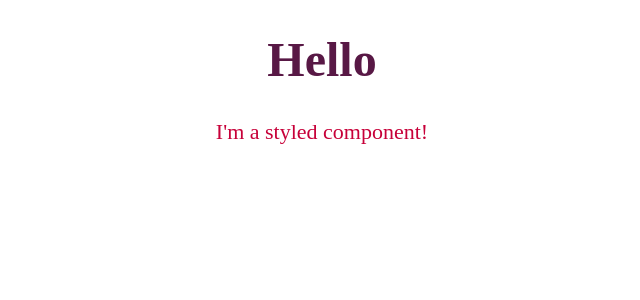
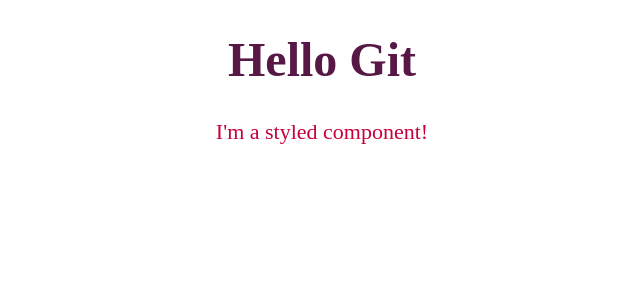
Before and after one commit to InbalBenItamar/my-hiking-worm, a React app: page / in a window 1280 px wide. Shown: the top 300 px of the page, without its empty margins (318-958 px from the left). Built offline with nearby package versions, Linux system fonts and the light colour scheme.

Commit message:
testing github setup/integration

```diff
--- a/src/App.js
+++ b/src/App.js
@@ -17,7 +17,7 @@ const Text = styled.p`
 const App = () => {
   return (
     <div>
-      <Title>Hello</Title>
+      <Title>Hello Git</Title>
       <Text>I'm a styled component!</Text>
     </div>
   );
```
Also changed, not shown: 1 other file (tests, documents, lock files or other folders).
